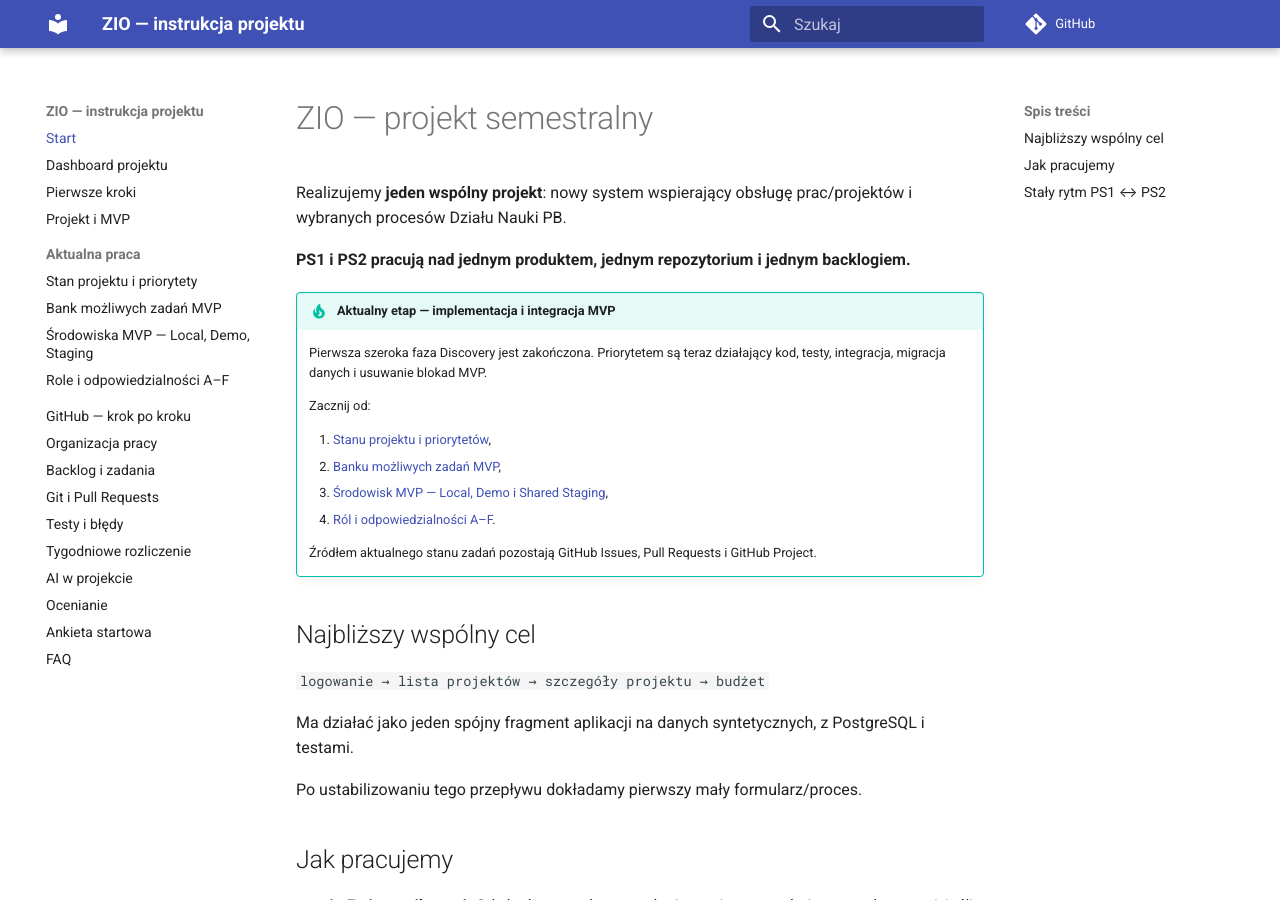
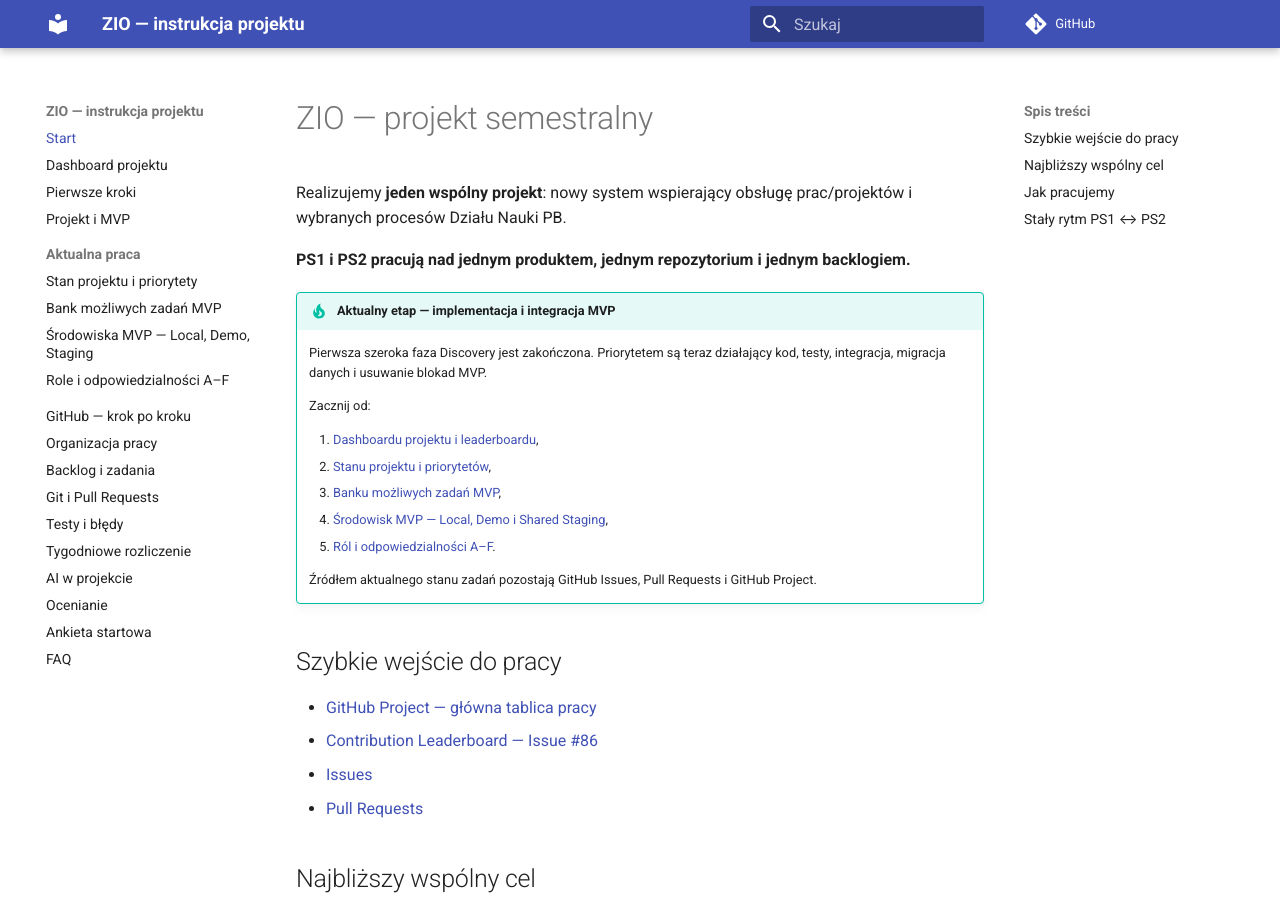
Before and after one commit to zio-wi-pb-mc/pb-science-office-manual, an MkDocs documentation site: the page built from manual/index.md, in a window 1280 px wide and 900 px high. Built offline with MkDocs 1.6.1 and Material for MkDocs 9.7.7, drawn with Linux system fonts in a browser that asks for light colours; comment, search, counter and statistics services are not loaded.

Commit message:
docs: link project board and leaderboard from start page

```diff
--- a/manual/index.md
+++ b/manual/index.md
@@ -9,12 +9,20 @@ Realizujemy **jeden wspólny projekt**: nowy system wspierający obsługę prac/
 
     Zacznij od:
 
-    1. [Stanu projektu i priorytetów](16-propozycje-zadan-po-audycie.md),
-    2. [Banku możliwych zadań MVP](17-bank-zadan-mvp.md),
-    3. [Środowisk MVP — Local, Demo i Shared Staging](18-srodowiska-mvp.md),
-    4. [Ról i odpowiedzialności A–F](12-plan-discovery-a-f.md).
+    1. [Dashboardu projektu i leaderboardu](19-dashboard-projektu.md),
+    2. [Stanu projektu i priorytetów](16-propozycje-zadan-po-audycie.md),
+    3. [Banku możliwych zadań MVP](17-bank-zadan-mvp.md),
+    4. [Środowisk MVP — Local, Demo i Shared Staging](18-srodowiska-mvp.md),
+    5. [Ról i odpowiedzialności A–F](12-plan-discovery-a-f.md).
 
     Źródłem aktualnego stanu zadań pozostają GitHub Issues, Pull Requests i GitHub Project.
+
+## Szybkie wejście do pracy
+
+- [GitHub Project — główna tablica pracy](https://github.com/orgs/zio-wi-pb-mc/projects/1/views/1)
+- [Contribution Leaderboard — Issue #86](https://github.com/zio-wi-pb-mc/pb-science-office/issues/86)
+- [Issues](https://github.com/zio-wi-pb-mc/pb-science-office/issues)
+- [Pull Requests](https://github.com/zio-wi-pb-mc/pb-science-office/pulls)
 
 ## Najbliższy wspólny cel
 
```
